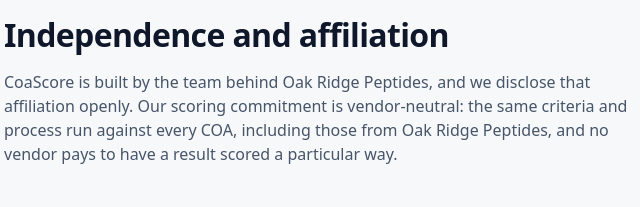
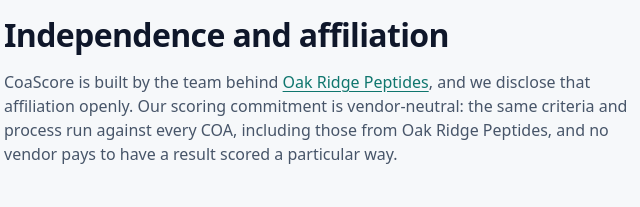
Before and after one commit to Trashpanda62/coascore, a plain HTML site: page about.html in a window 1280 px wide. Shown: the part 571-778 px from the top of the page, 206-846 px from the left. Drawn offline with Linux system fonts and the light colour scheme.

Commit message:
S11: disclosed ORP cross-link on About

```diff
--- a/about.html
+++ b/about.html
@@ -15,7 +15,7 @@
     <p class="eyebrow">About CoaScore</p><h1>We score the report in front of us.</h1>
     <p class="lede">Peptide COAs often compress several different claims into one reassuring percentage. CoaScore pulls those claims apart, explains the lab evidence in plain English, and points directly at the blank spaces.</p>
     <p>The 0–5 score measures documentation quality: evidence of identity, purity, dose accuracy, and transparency about the test method and laboratory. It does not establish product safety, confirm suitability for use in humans, or endorse a purchase.</p>
-    <h2>Independence and affiliation</h2><p>CoaScore is built by the team behind Oak Ridge Peptides, and we disclose that affiliation openly. Our scoring commitment is vendor-neutral: the same criteria and process run against every COA, including those from Oak Ridge Peptides, and no vendor pays to have a result scored a particular way.</p>
+    <h2>Independence and affiliation</h2><p>CoaScore is built by the team behind <a href="https://oakridgepeptides.com/" target="_blank" rel="noopener">Oak Ridge Peptides</a>, and we disclose that affiliation openly. Our scoring commitment is vendor-neutral: the same criteria and process run against every COA, including those from Oak Ridge Peptides, and no vendor pays to have a result scored a particular way.</p>
     <h2>How we score</h2><p><strong>By the CoaScore team.</strong> We score only what the submitted document shows: a traceable product and lot, identity and purity evidence, quantity evidence where present, method detail, dates, and a named laboratory. We do not fill blanks with assumptions. A COA with no method listed isn't worth much, however polished the letterhead looks.</p><p>A high score means the paperwork is more complete under those criteria. It does not establish that the underlying material is safe, authentic, or appropriate for a particular use. Our educational copy keeps identity, area purity, and quantity separate; if we find a material error, we correct it.</p>
     <div class="notice"><p><strong>For research use only — not medical advice.</strong></p></div>
   </article></main>
```
